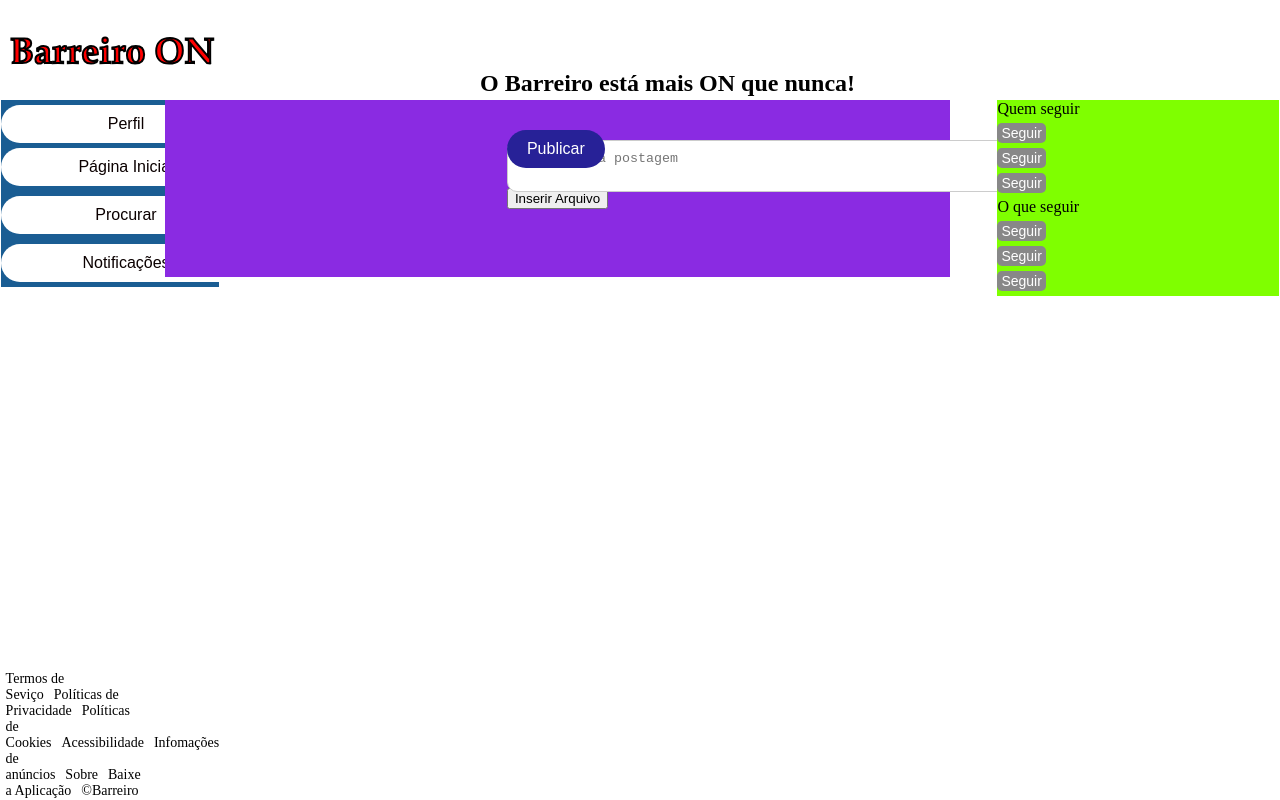
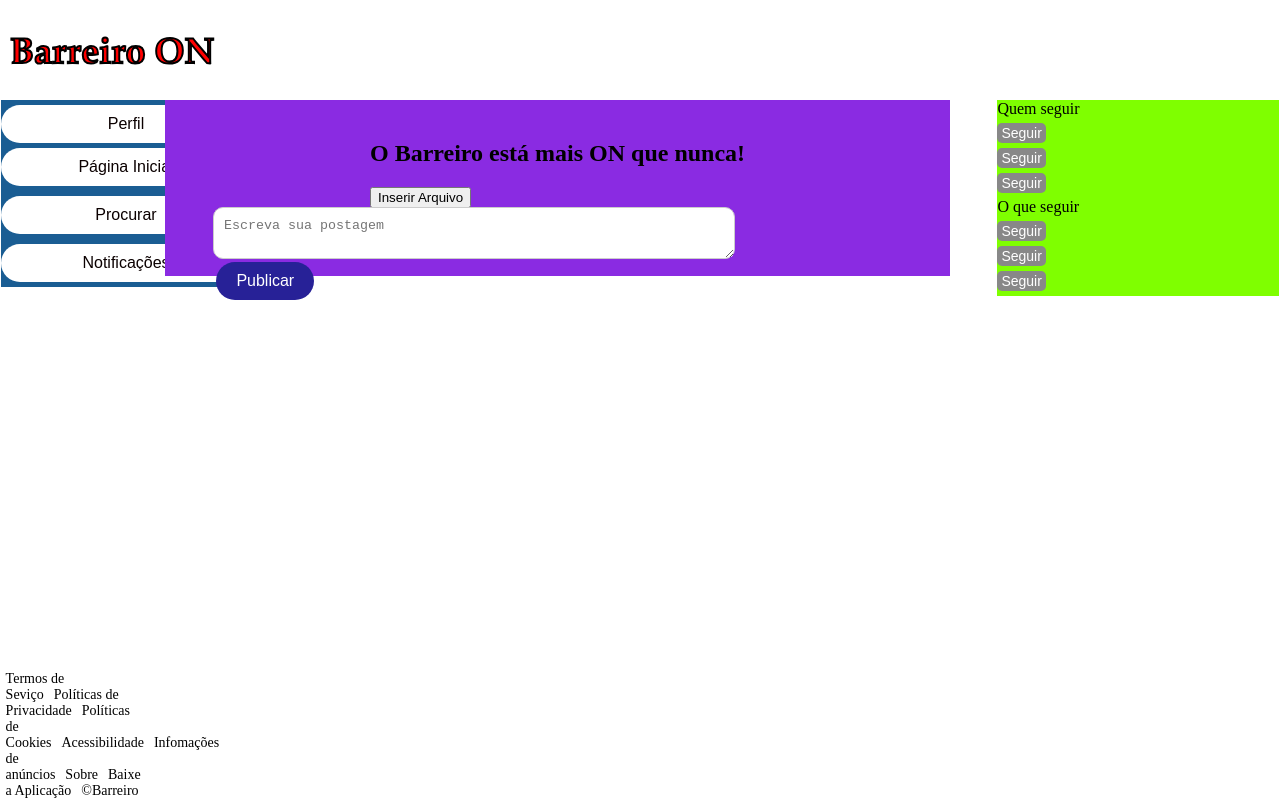
Before and after one commit to Firebit888/Barreiro-ON, a React (Create React App) app: page / in a window 1280 px wide. Built offline with nearby package versions, Linux system fonts and the light colour scheme.

Commit message:
Atualização

```diff
--- a/src/View/Style.css
+++ b/src/View/Style.css
@@ -29,9 +29,10 @@
   padding: 10px 20px;
   font-size: 16px;
   cursor: pointer;
-  margin-top: 10px;
+  margin-top: 75px;
   margin-bottom: 20px;
-  position: relative;
+  margin-inline-start: -12%;
+  position: fixed;
   z-index: 1;
   text-align: center;
 }
@@ -126,7 +127,8 @@ input {
   padding: 10px;
   width: 500px;
   margin-top: 20px;
-  position: fixed;
+  margin-inline-start: -20%;
+  position: absolute;
 }
 
 .container {
@@ -315,7 +317,6 @@ input {
   padding: 4px 8px;
   cursor: pointer;
   margin-left: 10px;
-  position: fixed;
   top: 280px;
 }
 
@@ -325,12 +326,11 @@ input {
   height: auto;
   display: block;
   margin: 10px auto;
-  position: relative;
+  position: none;
   top: 100px;
 }
 
 .vinda {
-  position: fixed;
   top: 50px;
   left: 480px;
 }
```
